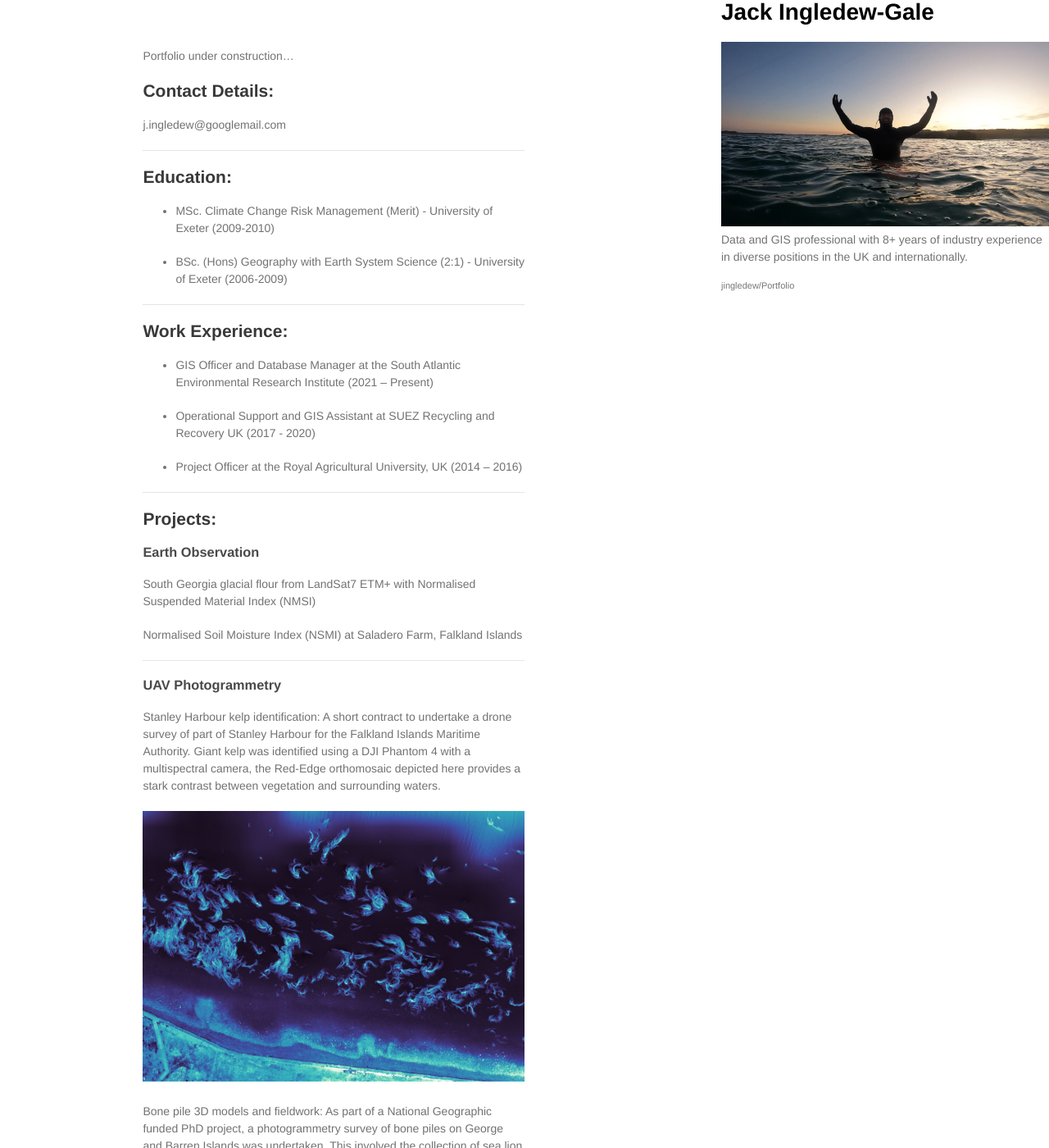
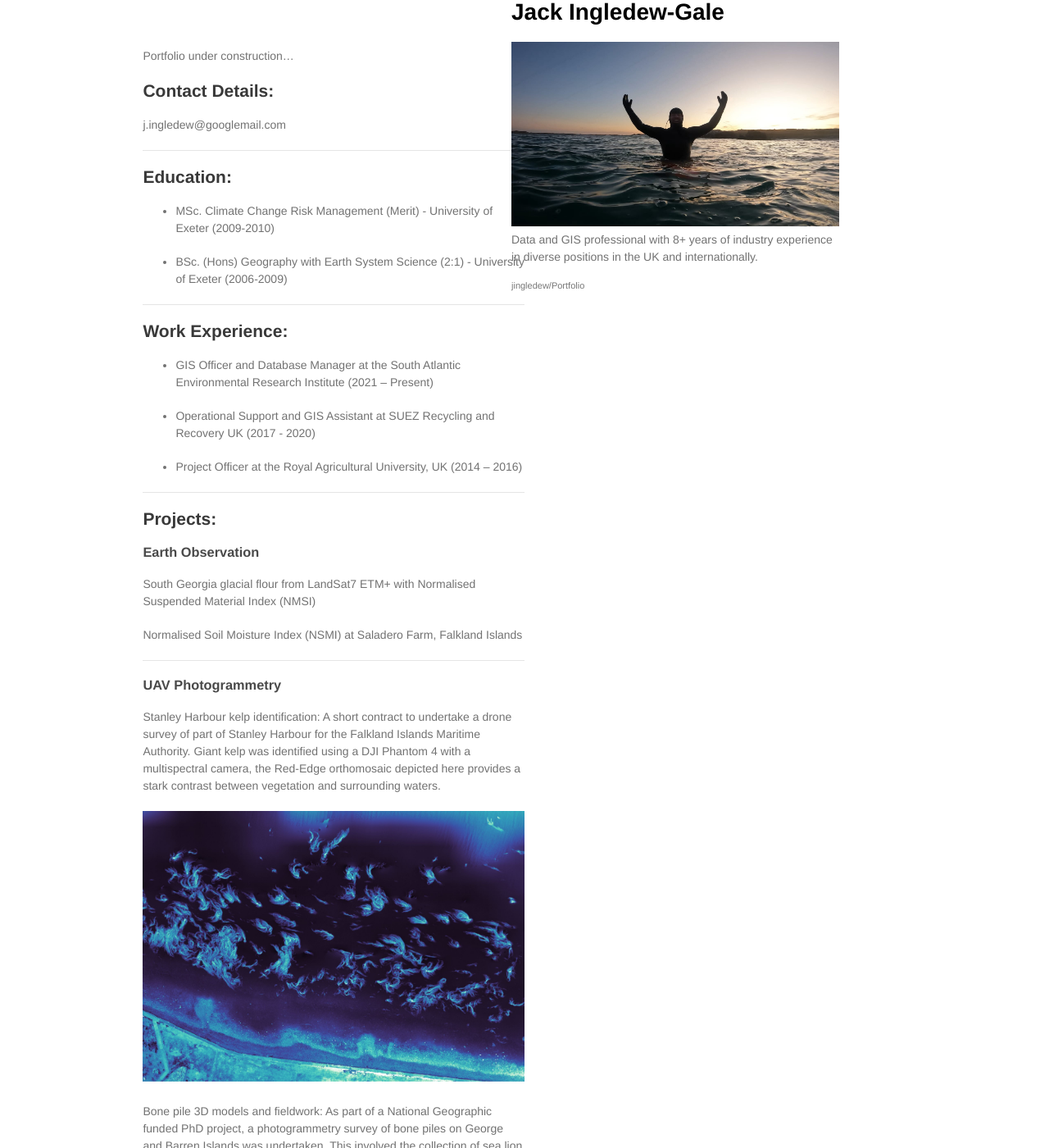
Before and after one commit to jingledew/Portfolio, a Jekyll site: the page built from README.md, in a window 1280 px wide and 1400 px high. Shown: the whole window at 82% size. Built offline with Jekyll 4.4.1, drawn with Linux system fonts in a browser that asks for light colours; our own code applies the rules of GitHub Pages for plain Markdown files.

Commit message:
Update jekyll-theme-minimal.scss

```diff
--- a/_sass/jekyll-theme-minimal.scss
+++ b/_sass/jekyll-theme-minimal.scss
@@ -121,7 +121,7 @@ kbd {
 header {
   width: 400px;
   position: fixed;
-  right: 0; /* Anchors the header to the right side of the viewport */
+  right: 20%; /* Anchors the header to the right side of the viewport */
   top: 0; /* Adjust this value as needed to position it vertically */
   -webkit-font-smoothing: subpixel-antialiased;
 }
```
